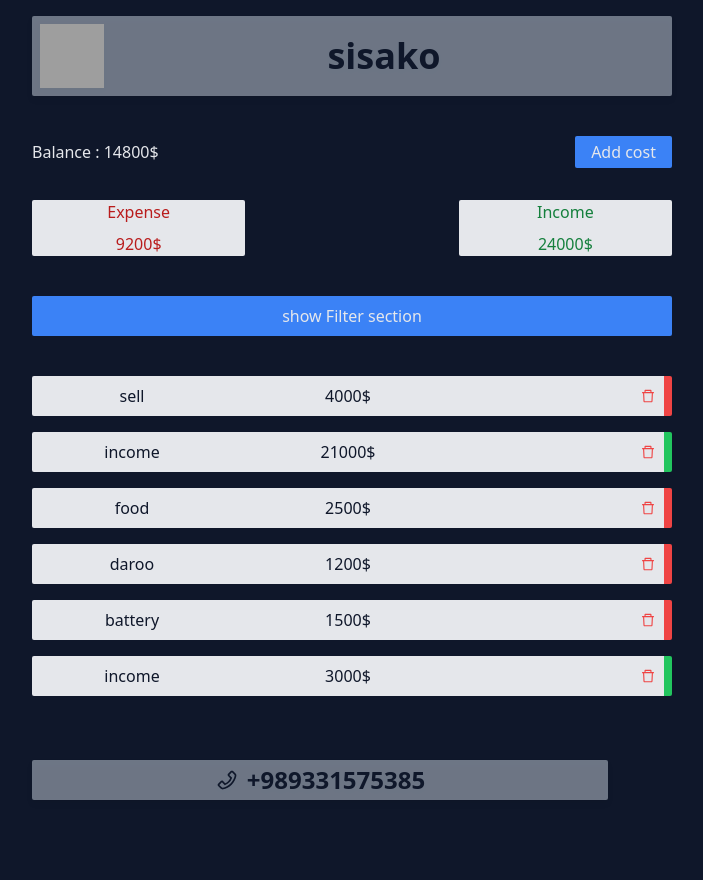
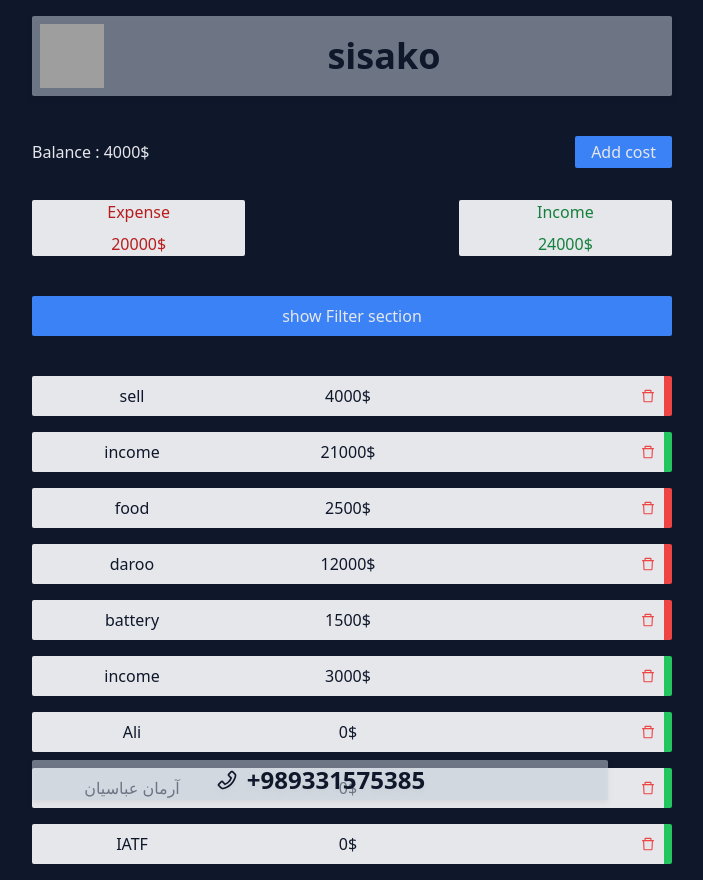
Before and after one commit to Arman-Abbasian/expense_tracker_app, a React (Create React App) app: page / in a window 1280 px wide. Shown: the whole page, without its empty margins (288-991 px from the left). Before the commit the page ends 800 px from the top, so only its background shows below. Built offline with nearby package versions, Linux system fonts and the light colour scheme; data requests are answered from the project's data file; grey boxes are pictures that could not be loaded.

Commit message:
some changes

```diff
--- a/db.json
+++ b/db.json
@@ -23,7 +23,7 @@
     },
     {
       "name": "daroo",
-      "cost": "1200",
+      "cost": "12000",
       "type": "expense",
       "date": "2022-11-23",
       "id": 17
@@ -41,6 +41,27 @@
       "type": "income",
       "date": "2022-11-08",
       "id": 19
+    },
+    {
+      "name": "Ali",
+      "cost": 0,
+      "type": "",
+      "date": "",
+      "id": 20
+    },
+    {
+      "name": "آرمان عباسیان",
+      "cost": 0,
+      "type": "",
+      "date": "",
+      "id": 21
+    },
+    {
+      "name": "IATF",
+      "cost": 0,
+      "type": "",
+      "date": "",
+      "id": 22
     }
   ]
 }
--- a/src/components/useRedux/CostsRedux.jsx
+++ b/src/components/useRedux/CostsRedux.jsx
@@ -2,8 +2,8 @@ import axios from "axios";
 import { useState } from "react";
 import { useEffect } from "react";
 import { useDispatch, useSelector } from "react-redux";
-import { toast } from "react-toastify";
-import { deleteOneCost, fetchCosts } from "../../redux/costs/costsAction";
+import { toast } from "react-hot-toast";
+import { changeStatus, deleteOneCost, fetchCosts } from "../../redux/costs/costsAction";
 import CostRedux from "./CostRedux";
 import CostDetailRedux from "./CostDetailRedux";
 
@@ -16,12 +16,16 @@ const CostsRedux = () => {
 
     useEffect(()=>{dispatch(fetchCosts())},[]);
     const showItemDetail=(id)=>{
-        const item=allcosts.costs.cost.find(item=>item.id===id);
+        const item=allcosts.costs.find(item=>item.id===id);
         setCostItem(item);
     }
     const deleteHandler=(e,id)=>{
+        dispatch(changeStatus)
         dispatch(deleteOneCost({e,id}));
+        if(allcosts.status===true){
+        toast.success("data deleted successfully");
         dispatch(fetchCosts());
+    }
     }
     const rendered=()=>{
         allcosts.costs.loading &&  <p>loading...</p>
--- a/src/components/useRedux/FilterRedux.jsx
+++ b/src/components/useRedux/FilterRedux.jsx
@@ -36,8 +36,10 @@ const FilterRedux = () => {
     const submitHandler=(e)=>{
         e.preventDefault();
         dispatch(fetchCosts());
+        if(allcosts.costs.length>0){
+        console.log(allcosts.costs.length)
         dispatch(filterCosts(filters))
-
+    }
 };
 
     return (
--- a/src/components/useRedux/FormRedux.jsx
+++ b/src/components/useRedux/FormRedux.jsx
@@ -1,19 +1,27 @@
 import { useState } from "react";
+import toast from "react-hot-toast";
 import { AiFillEdit,AiFillEuroCircle,AiOutlineCalendar } from "react-icons/ai";
-import { useDispatch } from "react-redux";
-import { addOneCost, fetchCosts } from "../../redux/costs/costsAction";
+import { useDispatch, useSelector } from "react-redux";
+import { addOneCost, changeStatus, fetchCosts } from "../../redux/costs/costsAction";
 
 const FormRedux = ({showForm}) => {
     const [formValues,setFormValues]=useState({name:"",cost:0,type:"",date:""});
+    const allcosts=useSelector(state=>state.costs)
     const dispatch=useDispatch();
     const changeHandler=(e)=>{
         setFormValues({...formValues,[e.target.name]:e.target.value});
     }
     const submitHandler=(e)=>{
         e.preventDefault();
-        dispatch(addOneCost(formValues));
-        dispatch(fetchCosts());
+        dispatch(changeStatus());
+        console.log(allcosts)
+         dispatch(addOneCost(formValues));
+        toast.success('data added successfully');
+        if(allcosts.status===true){
+        console.log(allcosts)
+         dispatch(fetchCosts());
         setFormValues({name:"",cost:0,type:"",date:""});
+    }
     }
     return (
         <div className={`transition ease-in-out duration-1000 ${showForm? "block":"hidden"}`}>
--- a/src/redux/costs/costsAction.js
+++ b/src/redux/costs/costsAction.js
@@ -1,5 +1,5 @@
 import axios from "axios";
-import { ADD_ONE_COST, DELETE_ONE_COST, EDIT_ONE_COST, FETCH_COSTS_FAILURE, FETCH_COSTS_REQUEST, FETCH_COSTS_SUCCESS, FILTER_COSTS } from "./costsType";
+import { ADD_ONE_COST, CHANGE_STATUS, DELETE_ONE_COST, EDIT_ONE_COST, FETCH_COSTS_FAILURE, FETCH_COSTS_REQUEST, FETCH_COSTS_SUCCESS, FILTER_COSTS } from "./costsType";
 
 
 export const fetchCostsRequest=()=>{
@@ -25,7 +25,6 @@ export const fetchCosts=()=>{
         dispatch(fetchCostsRequest());
         axios.get(`http://localhost:4000/expenses`)
         .then(res=>{
-            console.log(res.data)
             dispatch(fetchCostsSuccess(res.data));
         })
         .catch(err=>{
@@ -59,4 +58,9 @@ export const filterCosts=(payload)=>{
         type:FILTER_COSTS,
         payload
     }
+};
+export const changeStatus=()=>{
+    return{
+        type:CHANGE_STATUS
+    }
 }
--- a/src/redux/costs/costsReducer.js
+++ b/src/redux/costs/costsReducer.js
@@ -1,49 +1,52 @@
 import axios from "axios";
 import { filterValue } from "../../utils/filterValue";
-import { ADD_ONE_COST, DELETE_ONE_COST, FETCH_COSTS_FAILURE, FETCH_COSTS_REQUEST, FETCH_COSTS_SUCCESS, FILTER_COSTS } from "./costsType";
+import { ADD_ONE_COST, CHANGE_STATUS, DELETE_ONE_COST, FETCH_COSTS_FAILURE, FETCH_COSTS_REQUEST, FETCH_COSTS_SUCCESS, FILTER_COSTS } from "./costsType";
 
 
 const initialState={
     costs:[],
     error:"",
+    status:false,
     laoding:false
 }
 export const costsReducer=(state=initialState,action)=>{
     switch (action.type) {
         case FETCH_COSTS_REQUEST:{
-            return {costs:[],error:"",laoding:true}
+            return {costs:[],error:"",laoding:true,status:false}
         };
         case FETCH_COSTS_SUCCESS:{
-            console.log(action.payload)
-            return {costs:action.payload,error:"",laoding:false}
+            return {costs:action.payload,error:"",laoding:false,status:true}
         };
         case FETCH_COSTS_FAILURE:{
-            return {costs:[],error:action.payload,laoding:false}
+            return {costs:[],error:action.payload,laoding:false,status:false}
         }
 
         case ADD_ONE_COST:{
             axios.post(`http://localhost:4000/expenses`,action.payload)
             .then(res=>{
-                return {...state};
+                console.log(res.data)
+                return {...state,status:true};
             })
             .catch(err=>console.log(err.message))
-           return {...state};
+           return {status:true};
         };
 
         case DELETE_ONE_COST:{
-            console.log(action.payload)
             action.payload.e.stopPropagation();
             axios.delete(`http://localhost:4000/expenses/${action.payload.id}`)
             .then(res=>{
-                return {...state};
+                return {...state,status:true};
             })
             .catch(err=>console.log(err));
-            return {...state};
+            return  {status:true};;
         };
         case FILTER_COSTS:{
            const filteredCosts= filterValue(state.costs,action.payload)
             return {...state,costs:filteredCosts};
-        }
+        };
+        case CHANGE_STATUS:{
+            return {...state,status:false}
+        };
 
         default:
             return state;
--- a/src/redux/costs/costsType.js
+++ b/src/redux/costs/costsType.js
@@ -5,3 +5,4 @@ export const ADD_ONE_COST="ADD_ONE_COST";
 export const DELETE_ONE_COST="DELETE_ONE_COST";
 export const EDIT_ONE_COST="EDIT_ONE_COST";
 export const FILTER_COSTS="FILTER_COSTS";
+export const CHANGE_STATUS="CHANGE_STATUS";
```
